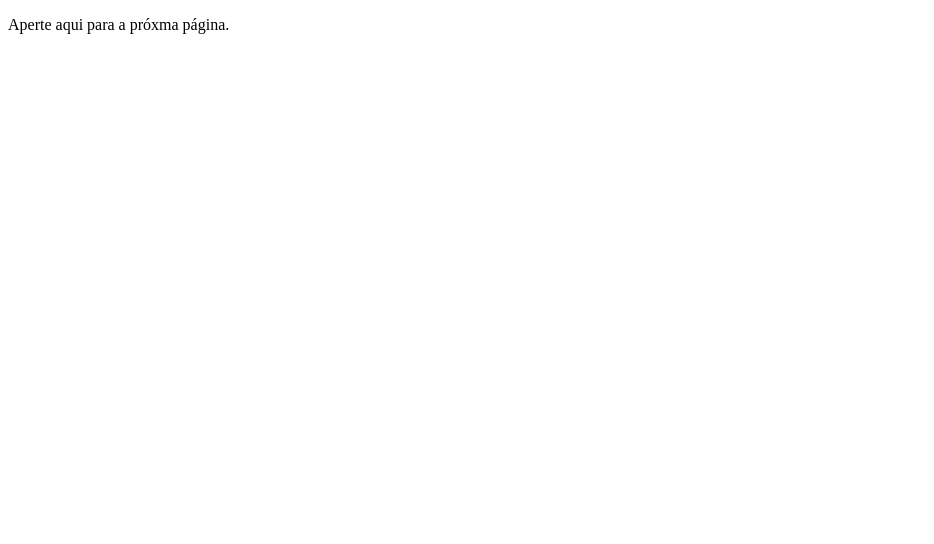
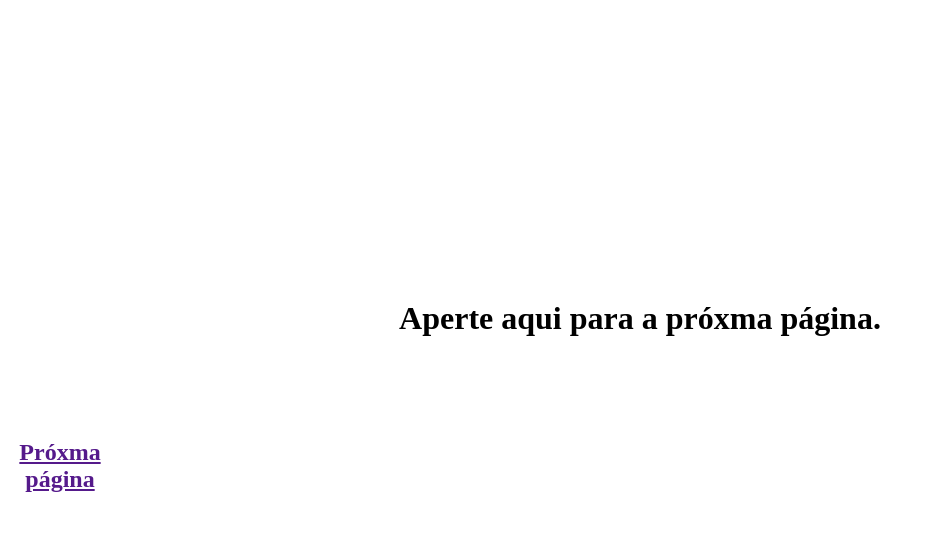
Before and after one commit to thiagomlimaa/Full-Stack, a plain HTML site: page front-end/index.html in a window 1280 px wide. Shown: the whole page, without its empty margins (0-934 px from the left). Drawn offline with Linux system fonts and the light colour scheme.

Commit message:
Update index.html

```diff
--- a/front-end/index.html
+++ b/front-end/index.html
@@ -1,15 +1,47 @@
 <!DOCTYPE html>
-<html lang="en">
+<html lang="pt- br">
 <head>
     <meta charset="UTF-8">
     <meta name="viewport" content="width=device-width, initial-scale=1.0">
     <title>Atividade</title>
+
+    <style>
+        .text{
+            margin-top: 300px;
+            text-align: center;
+        }
+
+        .btn{
+            text-align: center;
+            margin-top: 100px;
+        }
+
+        h2{
+            border: 2px solid white;
+            border-radius: 10px;
+            width: 100px;
+            height: 100px;
+        }
+
+
+
+
+
+
+
+
+
+
+
+    </style>
 </head>
 <body>
 
 
 
-<p>Aperte aqui para a próxma página.</p>
+<h1 class="text">Aperte aqui para a próxma página.<h1>
+
+<h2 class="btn"><a href="">Próxma página</a></h2>
 
 
 
```
